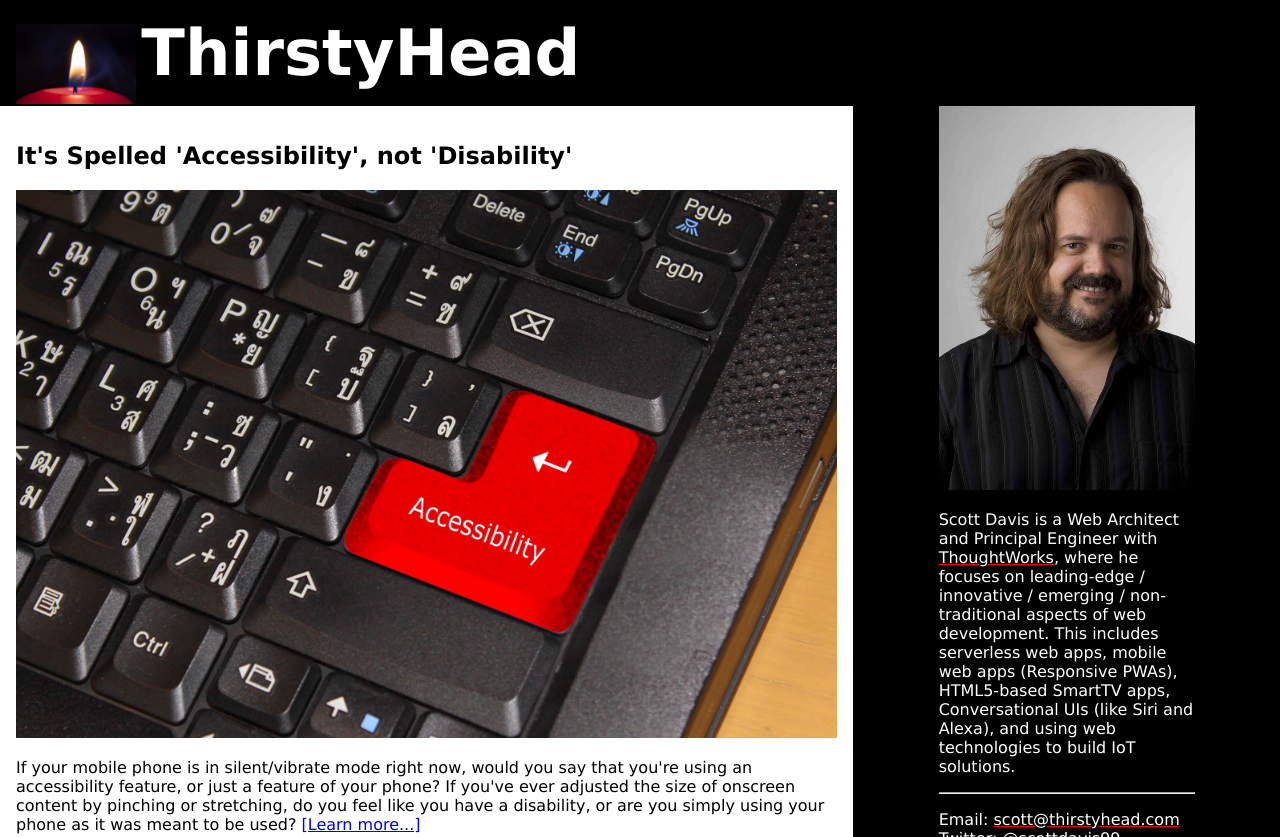
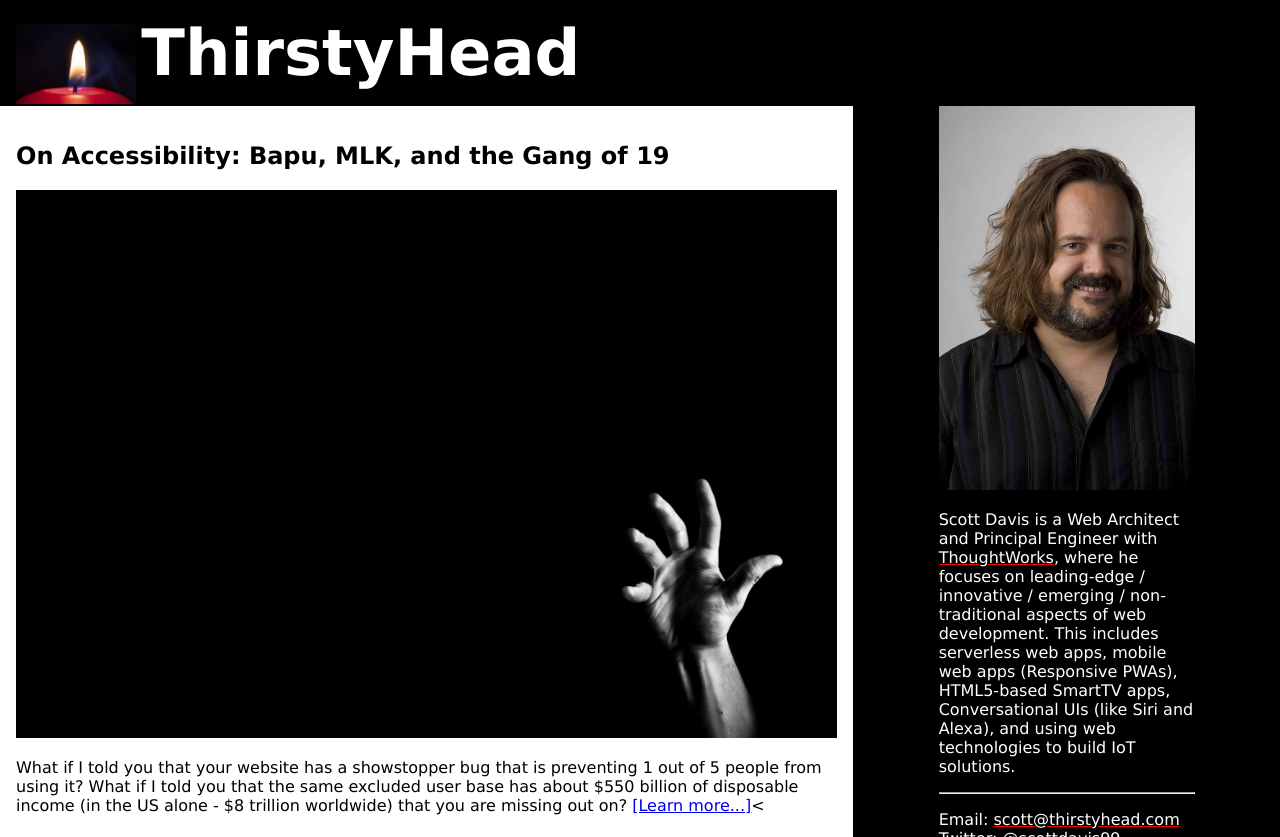
Before and after one commit to ThirstyHead/thirstyhead, a website: page public/index.html in a window 1280 px wide. Shown: the top 837 px of the page. Drawn offline with Linux system fonts and the light colour scheme.

Commit message:
added On Accessibility

```diff
--- a/public/index.html
+++ b/public/index.html
@@ -21,8 +21,19 @@
     <th-nameplate id="nameplate"></th-nameplate>
 
     <main>
+      <article class="wide">
+        <a href="https://thirstyhead.com/on-accessibility"
+           class="sneaky">
+        <h1>On Accessibility: Bapu, MLK, and the Gang of 19</h1>
+        <img src="hand.jpg"
+             alt="A stark black and white photo of a hand, reaching up"
+             class="contain">
+        </a>
+        <p>What if I told you that your website has a showstopper bug that is preventing 1 out of 5 people from using it? What if I told you that the same excluded user base has about $550 billion of disposable income (in the US alone - $8 trillion worldwide) that you are missing out on? <a href="https://thirstyhead.com/on-accessibility">[Learn more...]</a><</p>
+      </article>
 
-      <article class="wide">
+
+      <article>
         <a href="https://thirstyhead.com/its-spelled-accessibility"
            class="sneaky">
         <h1>It's Spelled 'Accessibility', not 'Disability'</h1>
```
Also changed, not shown: public/hand.jpg (added).
